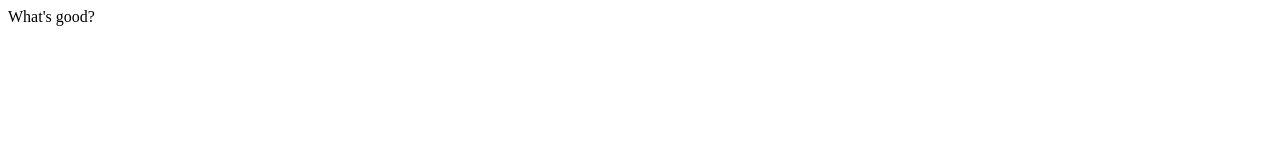
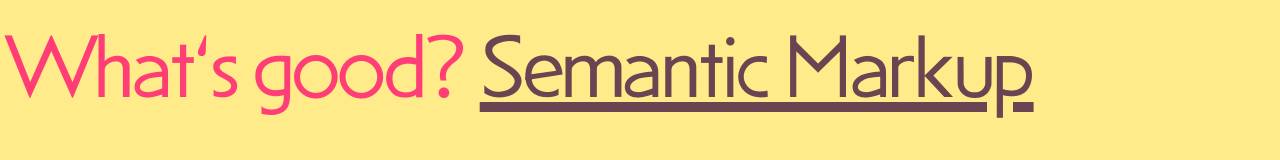
Before and after one commit to Jochi-Yu/Jochi-Yu.github.io, a plain HTML site: page index.html in a window 1280 px wide. Drawn offline with Linux system fonts and the light colour scheme.

Commit message:
first round

```diff
--- a/index.html
+++ b/index.html
@@ -4,9 +4,11 @@
 	<meta charset="utf-8">
 	<meta name="viewport" content="width=device-width, initial-scale=1">
 	<title>Sample File</title>
-	<!-- <link rel="stylesheet" type="text/css" href="style.css"> -->
+	<link rel="stylesheet" type="text/css" href="web/style.css">
 </head>
 <body>
 	What's good?
+
+<a href="markup/index.html">Semantic Markup<a/>
 </body>
 </html>
--- a/style.css
+++ /dev/null
@@ -1,4 +0,0 @@
-body{
-	/* this is the outermost element on your page*/
-	background: yellow;
-}
--- /dev/null
+++ b/web/style.css
@@ -0,0 +1,21 @@
+@font-face{
+	font-family:'MorseCode';
+	src: url('MorseCode-Display_otf.woff2') format('woff2');
+	font-weight: 400;
+}
+
+
+
+
+body{
+	/* this is the outermost element on your page*/
+	background: hsl(50, 100%, 77%);
+	font-family: 'MorseCode';
+	font-size: 100px;
+	color:hsl(342, 100%, 62%);
+}
+a{
+	color: hsl(339, 20%, 34%);
+
+
+}
```
Also changed, not shown: web/MorseCode-Display_otf.woff2 (added), 2 other files.
